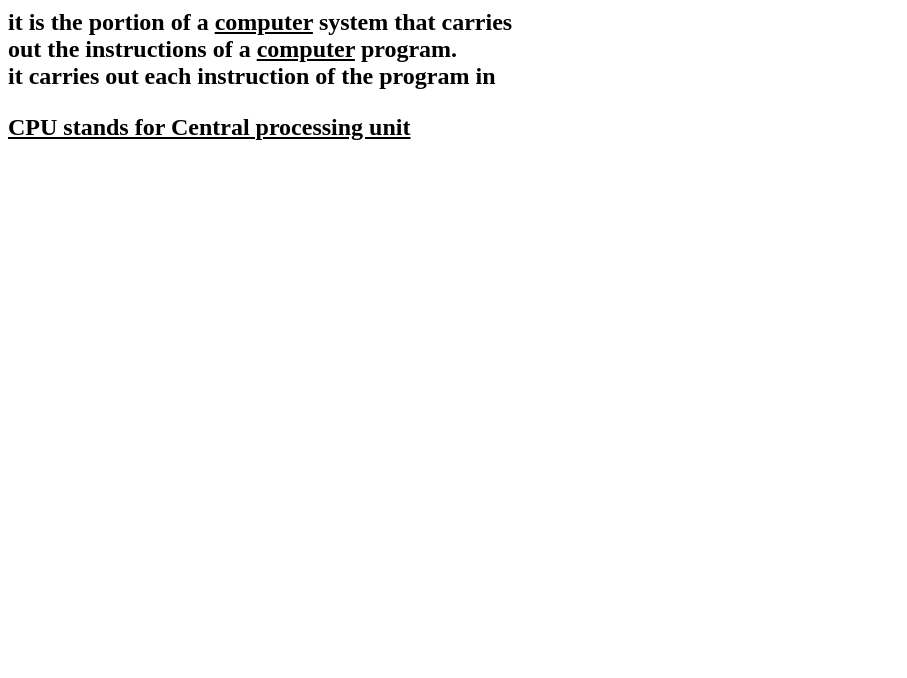
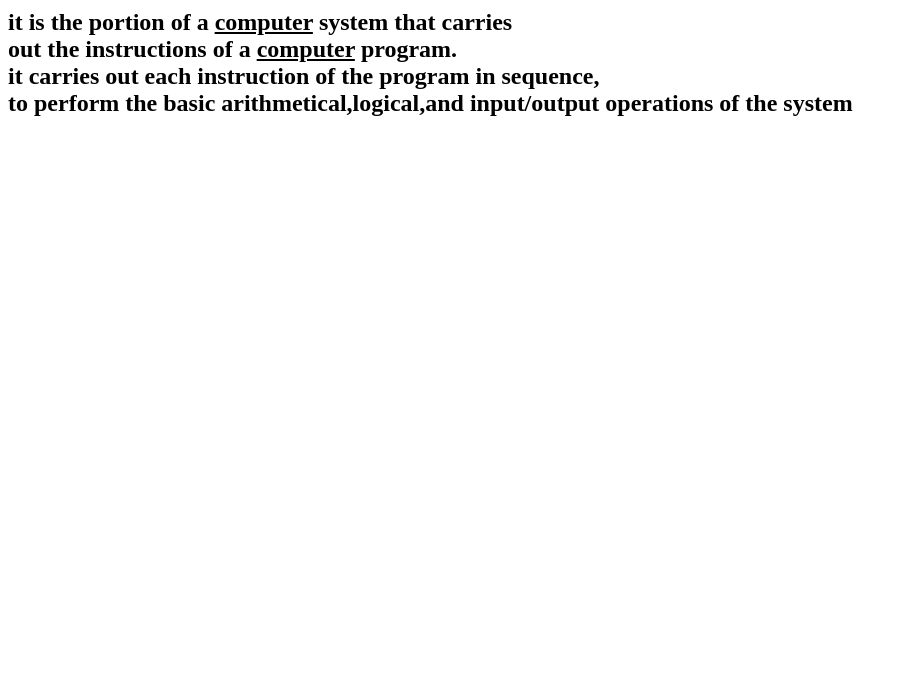
Before and after one commit to iamneo-production/cacffdbcbdecaadaeccdfffebaeceaec, a website: page public/index.html in a window 1280 px wide. Shown: the part 122-800 px from the top of the page, without its empty margins (0-907 px from the left). Drawn offline with Linux system fonts and the light colour scheme.

Commit message:
Backup Commit

```diff
--- a/public/index.html
+++ b/public/index.html
@@ -8,7 +8,8 @@
     <h2><u><b>cpu</b>stands for central processing unit</u></h2><h2>
     <p>it is the portion of a <u>computer</u> system that carries</br>
     out the instructions of a <u>computer</u> program.</br>
-    it carries out each instruction of the program in
-    <p><u>CPU stands for Central processing unit</u>
+    it carries out each instruction of the program in sequence,</br>
+    to perform the basic arithmetical,logical,and input/output operations of the system</p>
+
 </body>
 </html>
```
